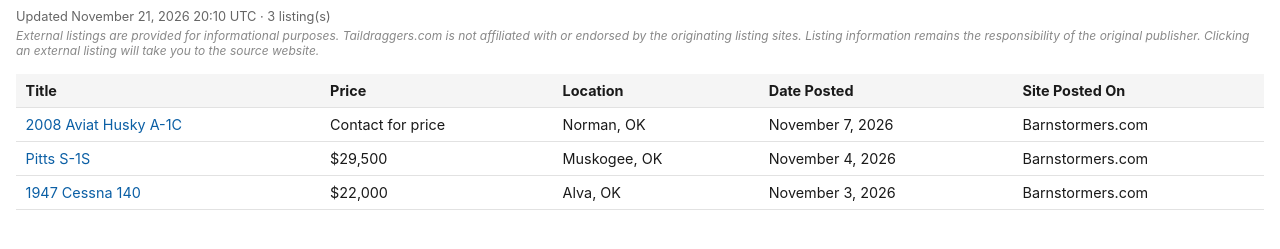
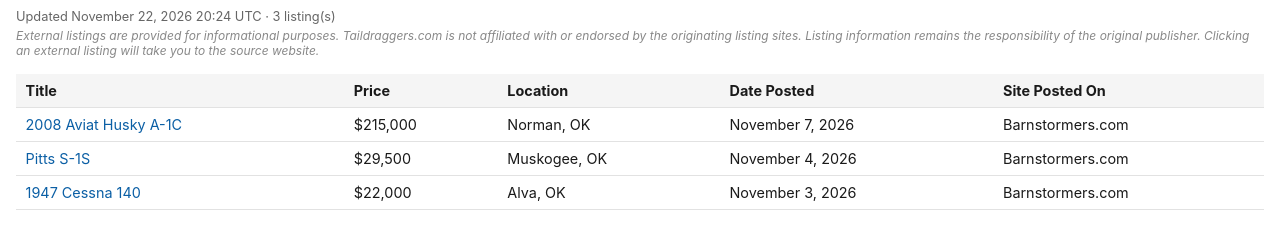
Before and after one commit to taildraggers/oklahoma, a plain HTML site: page docs/index.html in a window 1280 px wide. Shown: the part 43-292 px from the top of the page. Drawn offline with Linux system fonts and the light colour scheme.

Commit message:
Update Oklahoma listings (2026-11-22)

```diff
--- a/docs/index.html
+++ b/docs/index.html
@@ -58,14 +58,14 @@
 </head>
 <body>
   <h1>Taildragger Ads in Oklahoma</h1>
-  <div class="updated">Updated November 21, 2026 20:10 UTC &middot; 3 listing(s)</div>
+  <div class="updated">Updated November 22, 2026 20:24 UTC &middot; 3 listing(s)</div>
   <div class="disclaimer">External listings are provided for informational purposes. Taildraggers.com is not affiliated with or endorsed by the originating listing sites. Listing information remains the responsibility of the original publisher. Clicking an external listing will take you to the source website.</div>
   <table>
     <thead>
       <tr><th>Title</th><th>Price</th><th>Location</th><th>Date Posted</th><th>Site Posted On</th></tr>
     </thead>
     <tbody>
-        <tr><td><a href="https://www.barnstormers.com/classified-2072509-2008-Aviat-Husky-A1C-200.html" target="_blank" rel="noopener noreferrer">2008 Aviat Husky A-1C</a></td><td>Contact for price</td><td>Norman, OK</td><td>November 7, 2026</td><td>Barnstormers.com</td></tr>
+        <tr><td><a href="https://www.barnstormers.com/classified-2072509-2008-Aviat-Husky-A1C-200.html" target="_blank" rel="noopener noreferrer">2008 Aviat Husky A-1C</a></td><td>$215,000</td><td>Norman, OK</td><td>November 7, 2026</td><td>Barnstormers.com</td></tr>
         <tr><td><a href="https://www.barnstormers.com/classified-1971294-PITTS-S-1S.html" target="_blank" rel="noopener noreferrer">Pitts S-1S</a></td><td>$29,500</td><td>Muskogee, OK</td><td>November 4, 2026</td><td>Barnstormers.com</td></tr>
         <tr><td><a href="https://www.barnstormers.com/classified-2010890-1947-Cessna-140.html" target="_blank" rel="noopener noreferrer">1947 Cessna 140</a></td><td>$22,000</td><td>Alva, OK</td><td>November 3, 2026</td><td>Barnstormers.com</td></tr>
     </tbody>
```
